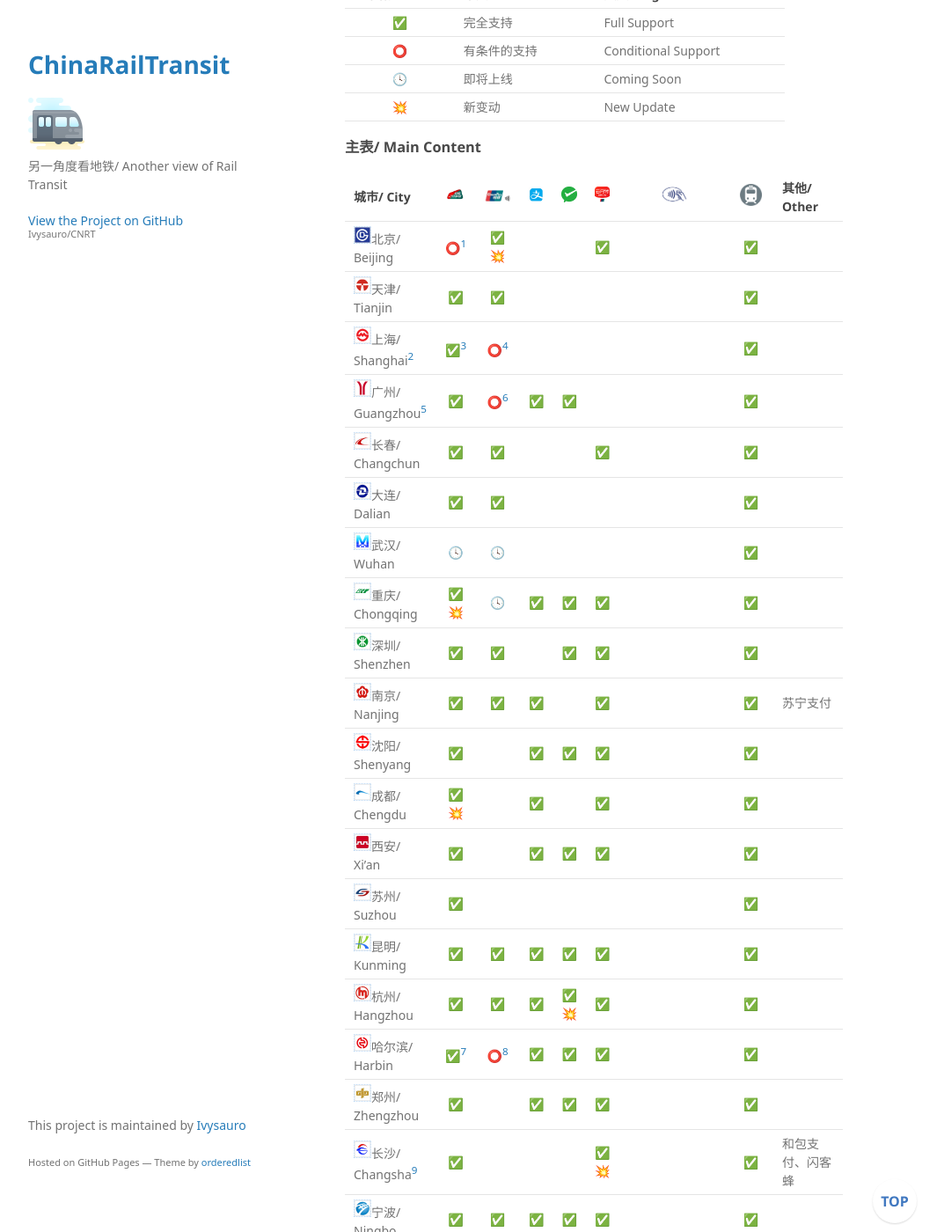
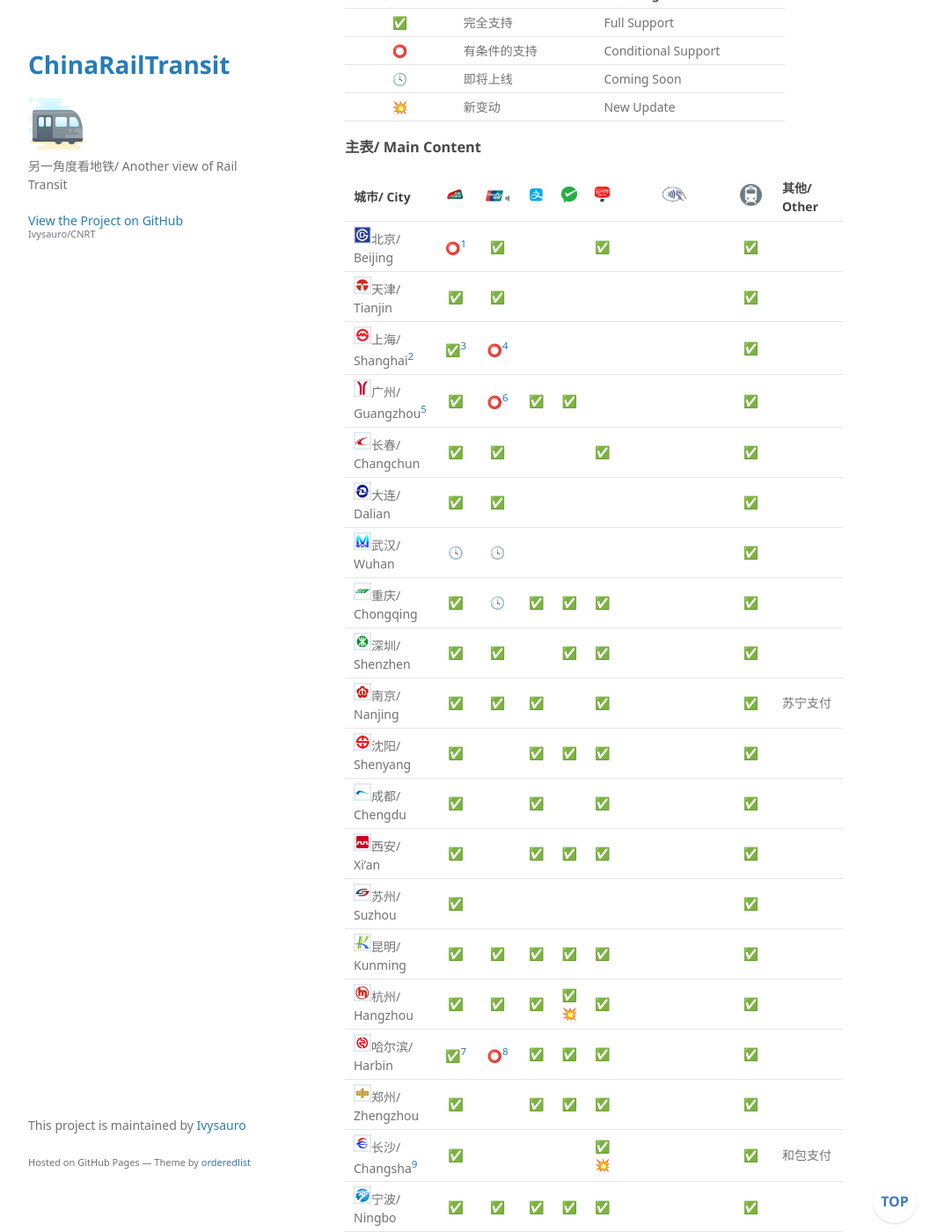
Before and after one commit to Ivysauro/CNRT, a Jekyll site: the page built from data/Pay.md, in a window 1280 px wide and 1400 px high, scrolled down 805 px. Shown: the whole window at 88% size, without its empty margins (178-1251 px from the left). Built offline with Jekyll 4.4.1, drawn with Linux system fonts in a browser that asks for light colours; some web fonts are replaced; our own code applies the rules of GitHub Pages for plain Markdown files; a script that is not in the unit is left out.

Commit message:
🍊更新长沙数据
过闸方式删除闪客蜂

```diff
--- a/data/Pay.md
+++ b/data/Pay.md
@@ -37,25 +37,25 @@
 
 | 城市/ City | <img src="https://raw.githubusercontent.com/Ivysauro/CNRT/master/images/T-Union.png" width="40" hegiht="40" alt="T-Union"/> | <img src="https://raw.githubusercontent.com/Ivysauro/CNRT/master/images/Unionpay NFC.png" width="40" hegiht="40" alt="Unionpay Quickpass"/> | <img src="https://raw.githubusercontent.com/Ivysauro/CNRT/master/images/Alipay.png" width="30" hegiht="30" alt="Alipay Transit QR Code"/> | <img src="https://raw.githubusercontent.com/Ivysauro/CNRT/master/images/WeChat Pay.png" width="25" hegiht="25" alt="WeChat Pay Transit QR Code"/> | <img src="https://raw.githubusercontent.com/Ivysauro/CNRT/master/images/Unionpay.png" width="25" hegiht="25" alt="Unionpay Transit QR Code"/> | <img src="https://raw.githubusercontent.com/Ivysauro/CNRT/master/images/contactless.gif" width="40" hegiht="40" alt="Global Cards"/> | <img src="https://raw.githubusercontent.com/Ivysauro/CNRT/master/images/Rail Transit.png" width="25" hegiht="25" alt="Transit QR Code of Official Apps"/> | 其他/ Other |
 | ---------  | :-----: | :------:  | :---------: | :-------: | :-------: | :-----------: | :-----------: | :- |
-| <img src="https://raw.githubusercontent.com/Ivysauro/CNRT/master/images/city/bj.gif" width="20" hegiht="20"/>北京/ Beijing | ⭕[^bj] | ✅💥 | | | ✅ | | ✅ |
+| <img src="https://raw.githubusercontent.com/Ivysauro/CNRT/master/images/city/bj.gif" width="20" hegiht="20"/>北京/ Beijing | ⭕[^bj] | ✅ | | | ✅ | | ✅ |
 | <img src="https://raw.githubusercontent.com/Ivysauro/CNRT/master/images/city/tj.gif" width="20" hegiht="20"/>天津/ Tianjin | ✅ | ✅ | | | | | ✅ | |
 | <img src="https://raw.githubusercontent.com/Ivysauro/CNRT/master/images/city/sh.gif" width="20" hegiht="20"/>上海/ Shanghai[^csh] | ✅[^sh1] | ⭕[^sh2] | | | | | ✅ | |
 | <img src="https://raw.githubusercontent.com/Ivysauro/CNRT/master/images/city/gz.gif" width="20" hegiht="20"/>广州/ Guangzhou[^cgz] | ✅ | ⭕[^gz] | ✅ | ✅ |  || ✅ | |
 | <img src="https://raw.githubusercontent.com/Ivysauro/CNRT/master/images/city/cc.gif" width="20" hegiht="20"/>长春/ Changchun | ✅ | ✅ | | | ✅ | | ✅ | |
 | <img src="https://raw.githubusercontent.com/Ivysauro/CNRT/master/images/city/dl.gif" width="20" hegiht="20"/>大连/ Dalian | ✅ | ✅ | | | | | ✅ | |
 | <img src="https://raw.githubusercontent.com/Ivysauro/CNRT/master/images/city/wh.gif" width="20" hegiht="20"/>武汉/ Wuhan | 🕓 | 🕓 | | | | | ✅ | |
-| <img src="https://raw.githubusercontent.com/Ivysauro/CNRT/master/images/city/cq.gif" width="20" hegiht="20"/>重庆/ Chongqing | ✅💥 | 🕓 | ✅ | ✅ | ✅ | | ✅ |
+| <img src="https://raw.githubusercontent.com/Ivysauro/CNRT/master/images/city/cq.gif" width="20" hegiht="20"/>重庆/ Chongqing | ✅ | 🕓 | ✅ | ✅ | ✅ | | ✅ |
 | <img src="https://raw.githubusercontent.com/Ivysauro/CNRT/master/images/city/sz.gif" width="20" hegiht="20"/>深圳/ Shenzhen | ✅ | ✅ | | ✅ | ✅ | | ✅ | |
 | <img src="https://raw.githubusercontent.com/Ivysauro/CNRT/master/images/city/nj.gif" width="20" hegiht="20"/>南京/ Nanjing | ✅ | ✅ | ✅ | | ✅ | | ✅ | 苏宁支付 |
 | <img src="https://raw.githubusercontent.com/Ivysauro/CNRT/master/images/city/sy.gif" width="20" hegiht="20"/>沈阳/ Shenyang | ✅ | | ✅ | ✅ | ✅ | | ✅ | |
-| <img src="https://raw.githubusercontent.com/Ivysauro/CNRT/master/images/city/cd.gif" width="20" hegiht="20"/>成都/ Chengdu | ✅💥 | | ✅ | | ✅ | | ✅ | |
+| <img src="https://raw.githubusercontent.com/Ivysauro/CNRT/master/images/city/cd.gif" width="20" hegiht="20"/>成都/ Chengdu | ✅ | | ✅ | | ✅ | | ✅ | |
 | <img src="https://raw.githubusercontent.com/Ivysauro/CNRT/master/images/city/xa.gif" width="20" hegiht="20"/>西安/ Xi'an | ✅ | | ✅ | ✅ | ✅ | | ✅ | |
 | <img src="https://raw.githubusercontent.com/Ivysauro/CNRT/master/images/city/suz.gif" width="20" hegiht="20"/>苏州/ Suzhou | ✅ | | | | |  |✅ | |
 | <img src="https://raw.githubusercontent.com/Ivysauro/CNRT/master/images/city/km.gif" width="20" hegiht="20"/>昆明/ Kunming | ✅ | ✅ | ✅ | ✅ | ✅ |  |✅ | |
 | <img src="https://raw.githubusercontent.com/Ivysauro/CNRT/master/images/city/hz.gif" width="20" hegiht="20"/>杭州/ Hangzhou | ✅ | ✅ | ✅ | ✅💥 | ✅ |  |✅ | |
 | <img src="https://raw.githubusercontent.com/Ivysauro/CNRT/master/images/city/hrb.gif" width="20" hegiht="20"/>哈尔滨/ Harbin | ✅[^hrb1] | ⭕[^hrb2] | ✅ | ✅ | ✅ | | ✅ | |
 | <img src="https://raw.githubusercontent.com/Ivysauro/CNRT/master/images/city/zz.gif" width="20" hegiht="20"/>郑州/ Zhengzhou | ✅ | | ✅ | ✅ | ✅ | | ✅ | |
-| <img src="https://raw.githubusercontent.com/Ivysauro/CNRT/master/images/city/cs.gif" width="20" hegiht="20"/>长沙/ Changsha[^ccs] | ✅ | | | | ✅💥 | | ✅ | 和包支付、闪客蜂 |
+| <img src="https://raw.githubusercontent.com/Ivysauro/CNRT/master/images/city/cs.gif" width="20" hegiht="20"/>长沙/ Changsha[^ccs] | ✅ | | | | ✅💥 | | ✅ | 和包支付 |
 | <img src="https://raw.githubusercontent.com/Ivysauro/CNRT/master/images/city/nb.gif" width="20" hegiht="20"/>宁波/ Ningbo | ✅ | ✅ | ✅ | ✅ | ✅ | | ✅ | |
 | <img src="https://raw.githubusercontent.com/Ivysauro/CNRT/master/images/city/wx.gif" width="20" hegiht="20"/>无锡/ Wuxi | ✅ | | ✅ | | ✅💥 | | ✅ | |
 | <img src="https://raw.githubusercontent.com/Ivysauro/CNRT/master/images/city/qd.gif" width="20" hegiht="20"/>青岛/ Qingdao | ✅ | | | | | | ✅ | |
@@ -64,7 +64,7 @@
 | <img src="https://raw.githubusercontent.com/Ivysauro/CNRT/master/images/city/dg.gif" width="20" hegiht="20"/>东莞/ Dongguan | ✅ | ⭕[^dg] | | | | | ✅ | |
 | <img src="https://raw.githubusercontent.com/Ivysauro/CNRT/master/images/city/nn.gif" width="20" hegiht="20"/>南宁/ Nanning | ✅ | ⭕[^nn] | | | | | ✅ | |
 | <img src="https://raw.githubusercontent.com/Ivysauro/CNRT/master/images/city/hf.gif" width="20" hegiht="20"/>合肥/ Hefei | ✅ | ✅ | | | | | ✅ | |
-| <img src="https://raw.githubusercontent.com/Ivysauro/CNRT/master/images/city/sjz.gif" width="20" hegiht="20"/>石家庄/ Shijiazhuang | ✅ | | | | ✅💥 | | ✅ | |
+| <img src="https://raw.githubusercontent.com/Ivysauro/CNRT/master/images/city/sjz.gif" width="20" hegiht="20"/>石家庄/ Shijiazhuang | ✅ | | | | ✅ | | ✅ | |
 | <img src="https://raw.githubusercontent.com/Ivysauro/CNRT/master/images/city/gy.gif" width="20" hegiht="20"/>贵阳/ Guiyang | ✅ | | | | | | ✅ | |
 | <img src="https://raw.githubusercontent.com/Ivysauro/CNRT/master/images/city/xm.gif" width="20" hegiht="20"/>厦门/ Xiamen | ✅ | ✅ | ✅ | | ✅ | | ✅ | |
 | <img src="https://raw.githubusercontent.com/Ivysauro/CNRT/master/images/city/wlmq.gif" width="20" hegiht="20"/>乌鲁木齐/ Urumqi | | | | | | | ✅ | |
```
